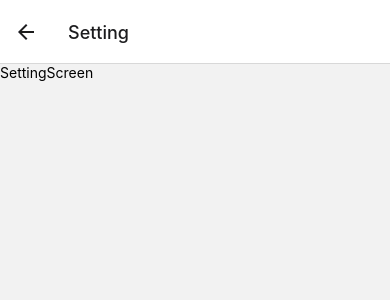
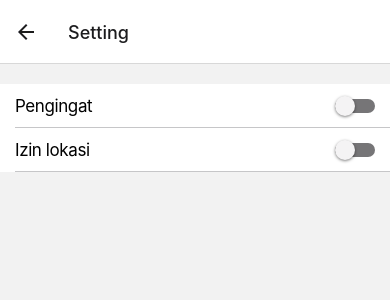
Before and after one commit to hidayat-nur/JadwalShalat, a React Native app: screen /Setting in a window 390 px wide. Shown: the top 300 px of the page. Built offline with nearby package versions, Linux system fonts and the light colour scheme.

Commit message:
UI setting page

```diff
--- /dev/null
+++ b/src/components/general/ToggleCard.tsx
@@ -0,0 +1,29 @@
+import {View, Text, Switch} from 'react-native';
+import React from 'react';
+import {styles} from './styles/ToggleCardStyles';
+import {colors} from '../../config/variables';
+
+interface IToggleCard {
+  label: string;
+  isEnabled: boolean;
+  onToggle: () => void;
+}
+
+const ToggleCard = ({label, isEnabled, onToggle}: IToggleCard) => {
+  return (
+    <View style={styles.container}>
+      <View style={styles.content}>
+        <Text style={styles.label}>{label}</Text>
+        <Switch
+          trackColor={{false: '#767577', true: colors.green2}}
+          thumbColor={isEnabled ? colors.white : '#f4f3f4'}
+          ios_backgroundColor="#3e3e3e"
+          onValueChange={onToggle}
+          value={isEnabled}
+        />
+      </View>
+    </View>
+  );
+};
+
+export default ToggleCard;
--- /dev/null
+++ b/src/components/general/styles/ToggleCardStyles.ts
@@ -0,0 +1,27 @@
+import {StyleSheet} from 'react-native';
+import {colors} from '../../../config/variables';
+
+export const styles = StyleSheet.create({
+  container: {
+    backgroundColor: colors.white,
+  },
+  content: {
+    flexDirection: 'row',
+    justifyContent: 'space-between',
+    alignItems: 'center',
+    borderBottomWidth: 0.5,
+    borderBlockColor: colors.gray,
+    marginLeft: 15,
+    height: 44,
+    paddingRight: 15,
+  },
+  label: {
+    color: colors.black,
+    // font-family: SF Pro Text;
+    fontSize: 17,
+    // font-style: normal;
+    // font-weight: 400;
+    lineHeight: 22,
+    letterSpacing: -0.408,
+  },
+});
--- a/src/config/variables.ts
+++ b/src/config/variables.ts
@@ -7,4 +7,5 @@ export const colors = {
   semiBlack: 'rgba(0, 0, 0, 0.04)',
   gray: '#C6C6C8',
   gray2: 'rgba(60, 60, 67, 0.60)',
+  green2: '#34C759',
 };
--- a/src/pages/Setting/SettingScreen.tsx
+++ b/src/pages/Setting/SettingScreen.tsx
@@ -1,10 +1,32 @@
-import {View, Text} from 'react-native';
-import React from 'react';
+import {View} from 'react-native';
+import React, {useState} from 'react';
+import ToggleCard from '../../components/general/ToggleCard';
+import {styles} from './styles/SettingStyles';
 
 const SettingScreen = () => {
+  const [reminder, setReminder] = useState<boolean>(false);
+  const [location, setLocation] = useState<boolean>(false);
+
+  const onReminder = () => {
+    setReminder(!reminder);
+  };
+
+  const onLocation = () => {
+    setLocation(!location);
+  };
+
   return (
-    <View>
-      <Text>SettingScreen</Text>
+    <View style={styles.container}>
+      <ToggleCard
+        label="Pengingat"
+        isEnabled={reminder}
+        onToggle={onReminder}
+      />
+      <ToggleCard
+        label="Izin lokasi"
+        isEnabled={location}
+        onToggle={onLocation}
+      />
     </View>
   );
 };
--- a/src/pages/Setting/styles/SettingStyles.ts
+++ b/src/pages/Setting/styles/SettingStyles.ts
@@ -1,3 +1,7 @@
 import {StyleSheet} from 'react-native';
 
-export const styles = StyleSheet.create({});
+export const styles = StyleSheet.create({
+  container: {
+    paddingVertical: 20,
+  },
+});
```
